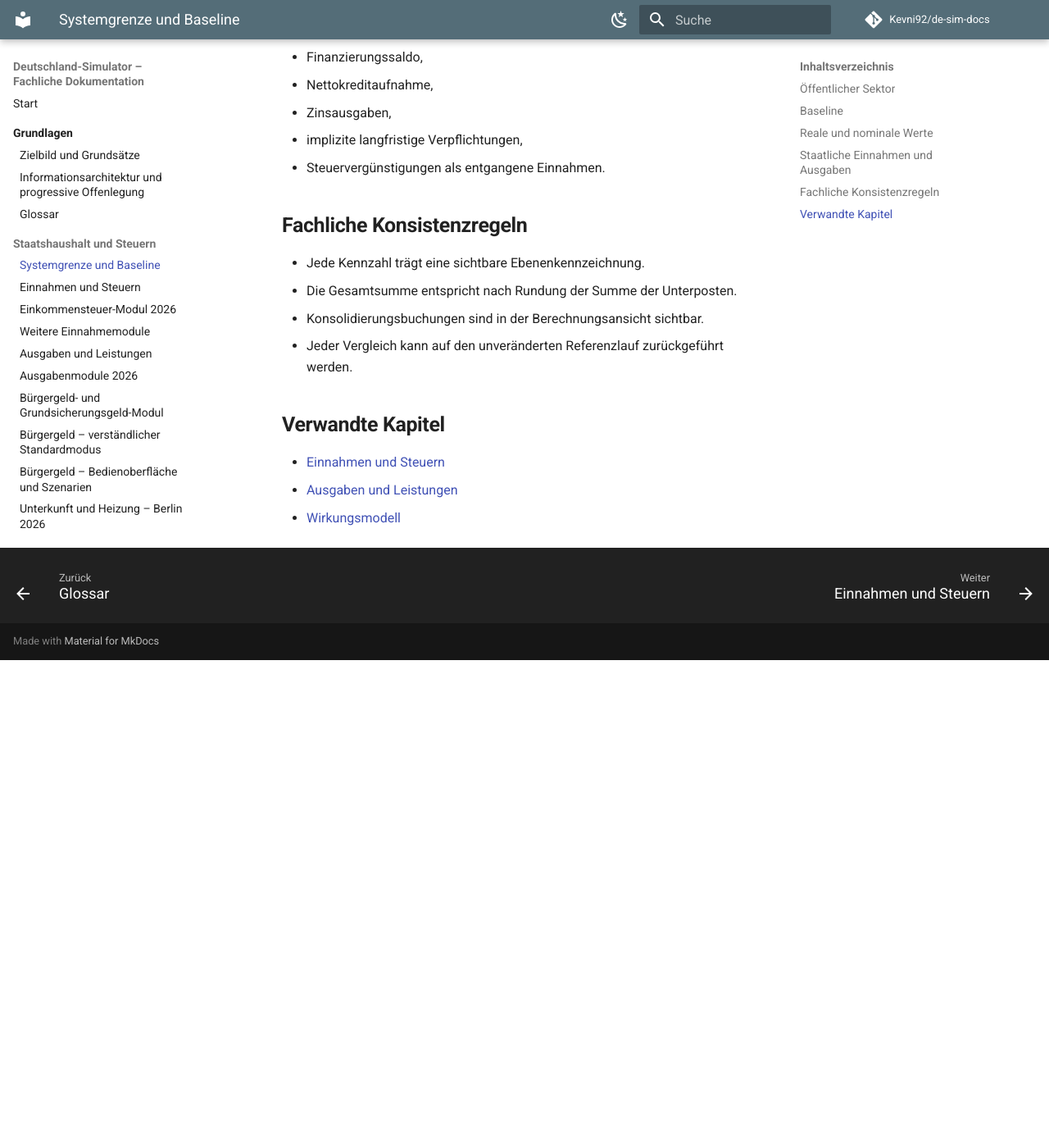
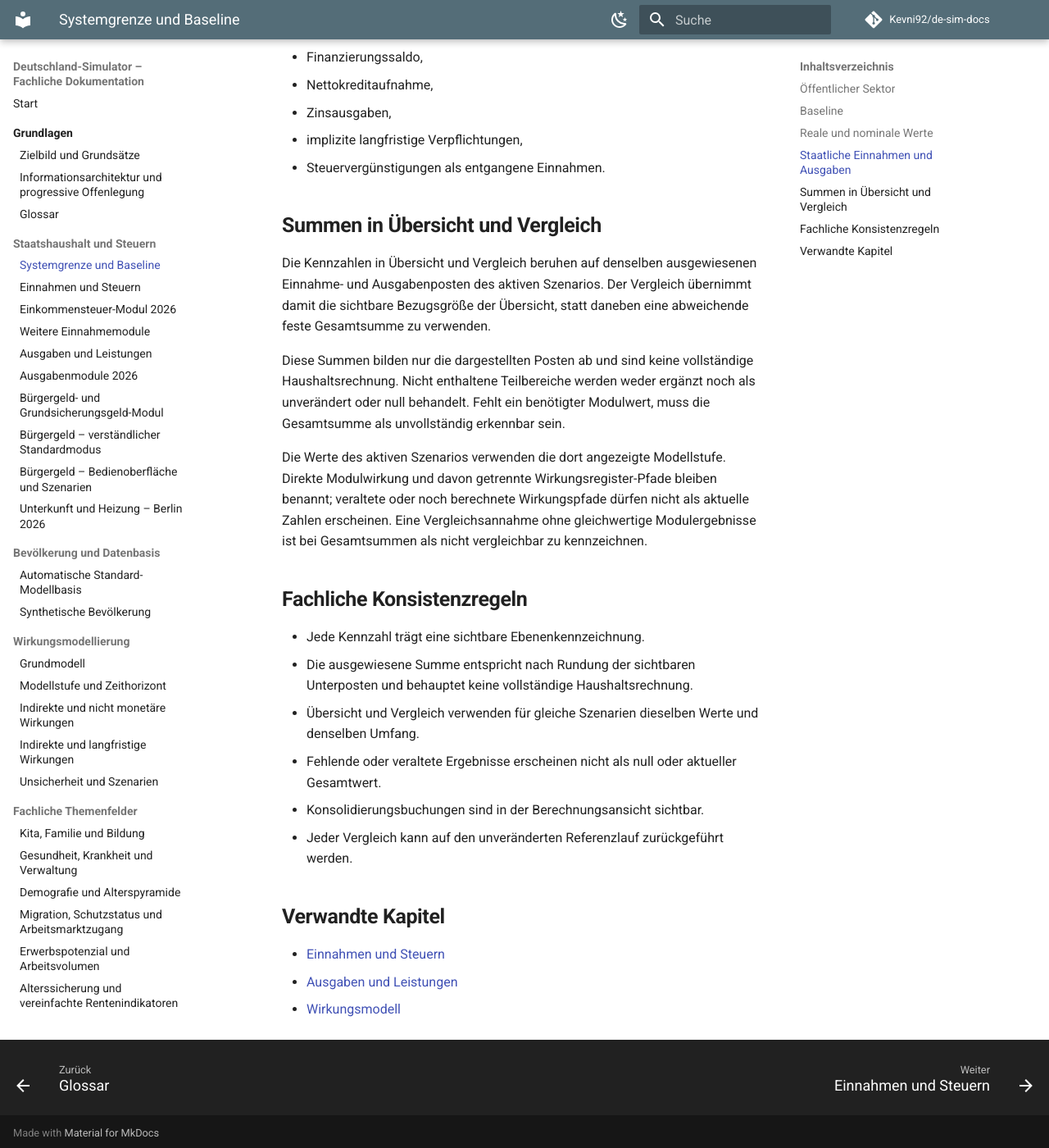
Before and after one commit to Kevni92/de-sim-docs, an MkDocs documentation site: the page built from docs/02-fiskal/systemgrenze-und-baseline.md, in a window 1280 px wide and 1400 px high, scrolled down 1558 px. Shown: the whole window at 82% size. Built offline with MkDocs 1.6.1 and Material for MkDocs 9.7.7, drawn with Linux system fonts in a browser that asks for light colours; comment, search, counter and statistics services are not loaded; before the commit the page ends 2363 px from its top, so only the background shows below that.

Commit message:
docs: Vergleichssummen an Übersicht angleichen (#97)
Doku zur gemeinsamen Bezugsgröße für Übersicht und Vergleich ergänzen.

```diff
--- a/docs/02-fiskal/systemgrenze-und-baseline.md
+++ b/docs/02-fiskal/systemgrenze-und-baseline.md
@@ -54,10 +54,20 @@ Folgende Größen werden getrennt ausgewiesen:
 - implizite langfristige Verpflichtungen,
 - Steuervergünstigungen als entgangene Einnahmen.
 
+## Summen in Übersicht und Vergleich
+
+Die Kennzahlen in Übersicht und Vergleich beruhen auf denselben ausgewiesenen Einnahme- und Ausgabenposten des aktiven Szenarios. Der Vergleich übernimmt damit die sichtbare Bezugsgröße der Übersicht, statt daneben eine abweichende feste Gesamtsumme zu verwenden.
+
+Diese Summen bilden nur die dargestellten Posten ab und sind keine vollständige Haushaltsrechnung. Nicht enthaltene Teilbereiche werden weder ergänzt noch als unverändert oder null behandelt. Fehlt ein benötigter Modulwert, muss die Gesamtsumme als unvollständig erkennbar sein.
+
+Die Werte des aktiven Szenarios verwenden die dort angezeigte Modellstufe. Direkte Modulwirkung und davon getrennte Wirkungsregister-Pfade bleiben benannt; veraltete oder noch berechnete Wirkungspfade dürfen nicht als aktuelle Zahlen erscheinen. Eine Vergleichsannahme ohne gleichwertige Modulergebnisse ist bei Gesamtsummen als nicht vergleichbar zu kennzeichnen.
+
 ## Fachliche Konsistenzregeln
 
 - Jede Kennzahl trägt eine sichtbare Ebenenkennzeichnung.
-- Die Gesamtsumme entspricht nach Rundung der Summe der Unterposten.
+- Die ausgewiesene Summe entspricht nach Rundung der sichtbaren Unterposten und behauptet keine vollständige Haushaltsrechnung.
+- Übersicht und Vergleich verwenden für gleiche Szenarien dieselben Werte und denselben Umfang.
+- Fehlende oder veraltete Ergebnisse erscheinen nicht als null oder aktueller Gesamtwert.
 - Konsolidierungsbuchungen sind in der Berechnungsansicht sichtbar.
 - Jeder Vergleich kann auf den unveränderten Referenzlauf zurückgeführt werden.
 
```
Also changed, not shown: docs/08-technik/szenario-und-zustandsmodell.md (+7 -1 lines).
